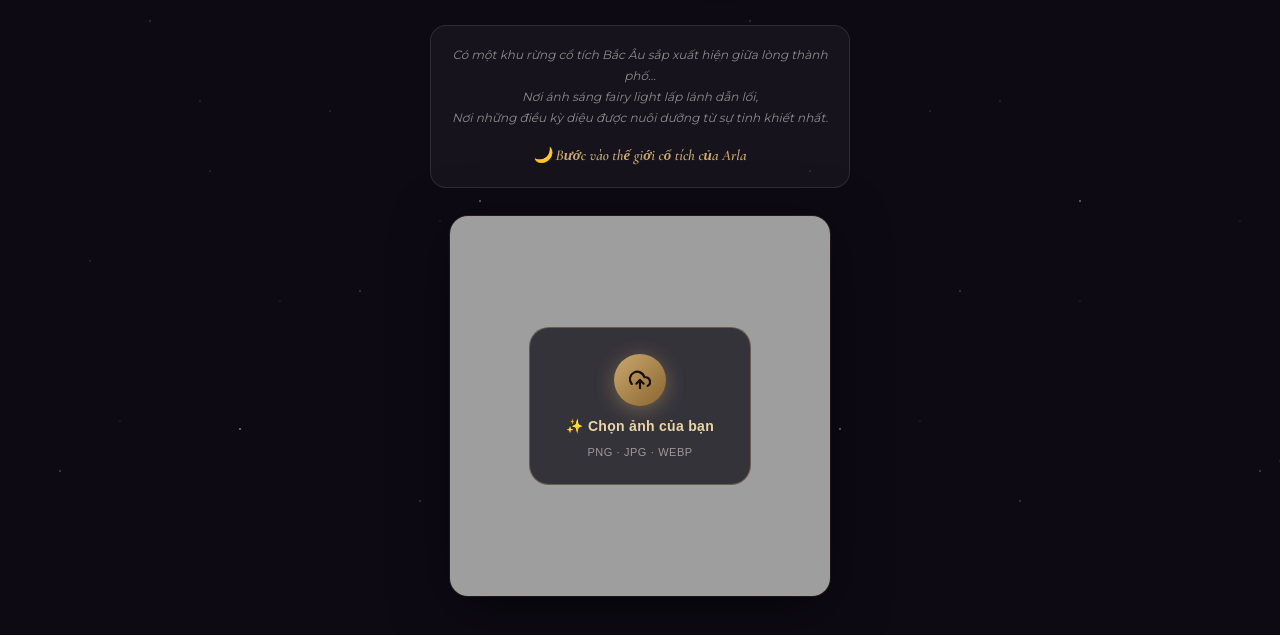
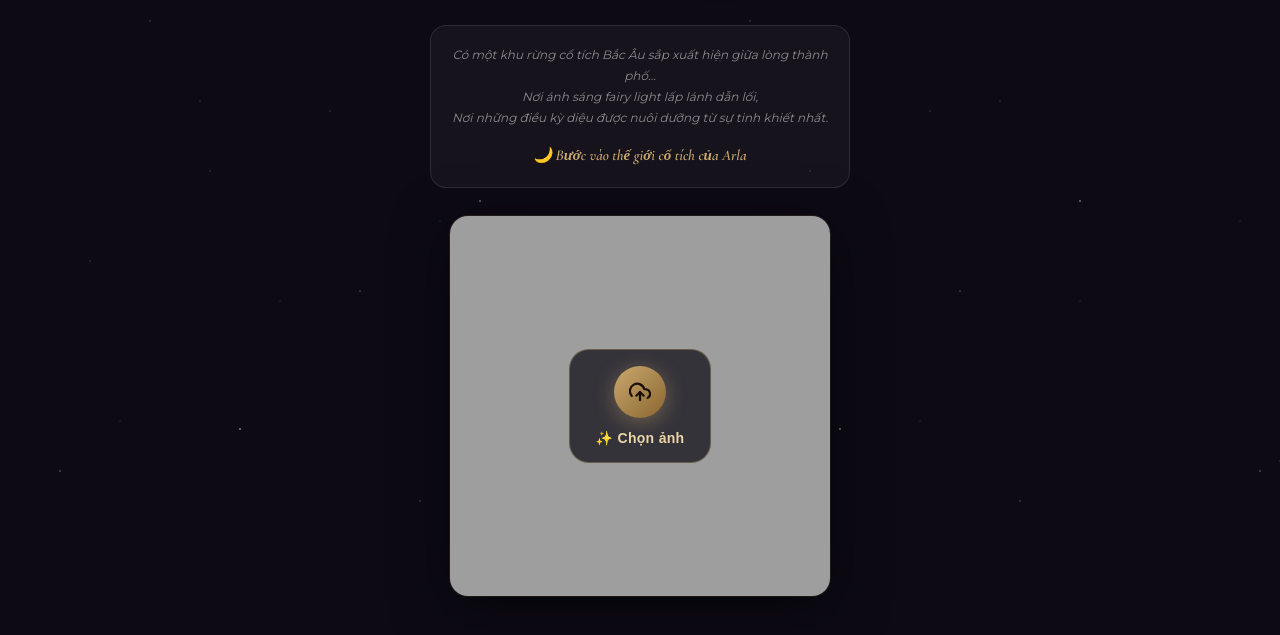
Before and after one commit to johnrice0483/event-frame, a plain HTML site: page index.html in a window 1280 px wide. Shown: the part 219-854 px from the top of the page. Drawn offline with nearby package versions, Linux system fonts and the light colour scheme.

Commit message:
Update index.html

```diff
--- a/index.html
+++ b/index.html
@@ -189,7 +189,7 @@
     background: rgba(13,10,20,0.72);
     border: 1.5px solid rgba(201,169,110,0.35);
     border-radius: 20px;
-    padding: 26px 36px;
+    padding: 16px 26px;
     cursor: pointer; pointer-events: all;
     transition: background .2s, border-color .2s, transform .15s;
     backdrop-filter: blur(10px);
@@ -542,8 +542,7 @@
             <path d="M20.39 18.39A5 5 0 0 0 18 9h-1.26A8 8 0 1 0 3 16.3"/>
           </svg>
         </div>
-        <span class="upload-btn-label">✨ Chọn ảnh của bạn</span>
-        <span class="upload-btn-hint">PNG · JPG · WEBP</span>
+        <span class="upload-btn-label">✨ Chọn ảnh </span>
       </button>
     </div>
     <div class="loading-overlay" id="landingLoading"><div class="spinner"></div></div>
```
